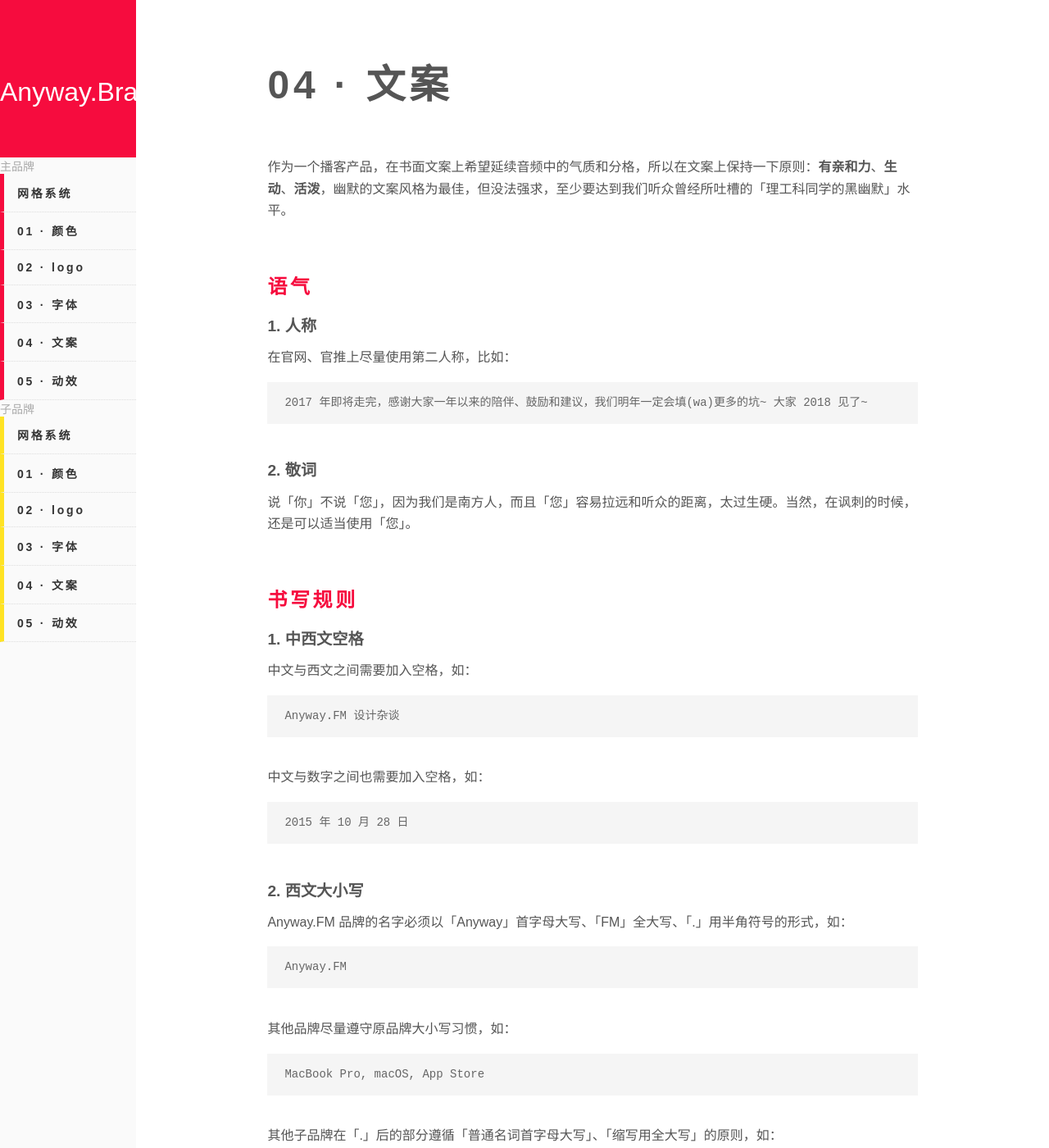
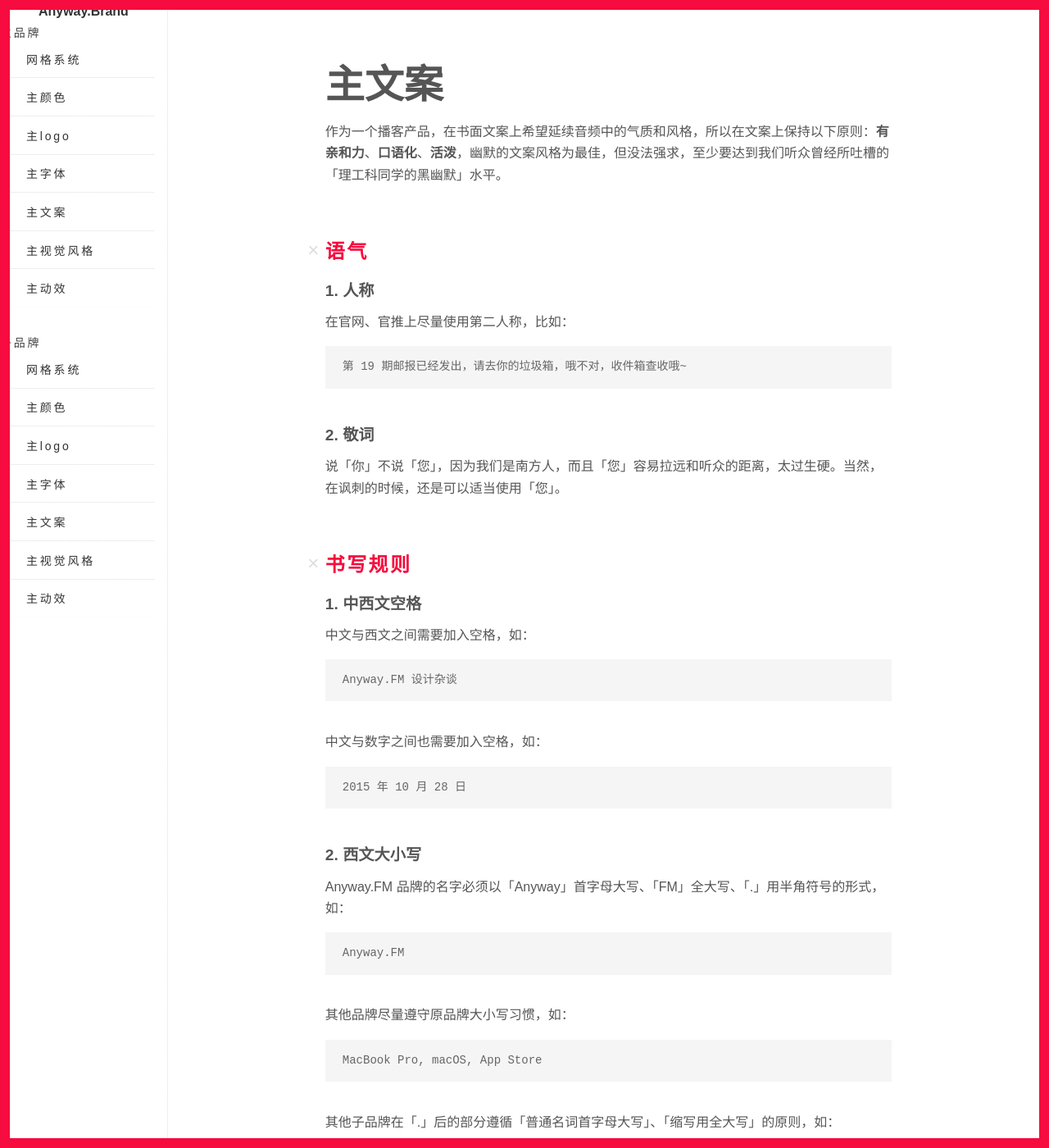
Before and after one commit to Anyway-Design/Anyway.Brand, a Jekyll site: the page built from _posts/2018-01-08-主文案.md, in a window 1280 px wide and 1400 px high. Shown: the whole window at 82% size. Built offline with Jekyll 4.4.1, drawn with Linux system fonts in a browser that asks for light colours; some web fonts are replaced; comment, search, counter and statistics services are not loaded; some of the changed text lies outside the part shown.

Commit message:
更改了标题规则

````diff
--- a/_posts/2018-01-08-04 · 文案.md
+++ b/_posts/2018-01-08-主文案.md
@@ -1,8 +1,9 @@
 ---
 category: main-brand
 layout: default
+post-number: 4
 ---
-作为一个播客产品，在书面文案上希望延续音频中的气质和分格，所以在文案上保持一下原则：**有亲和力**、**生动**、**活泼**，幽默的文案风格为最佳，但没法强求，至少要达到我们听众曾经所吐槽的「理工科同学的黑幽默」水平。
+作为一个播客产品，在书面文案上希望延续音频中的气质和风格，所以在文案上保持以下原则：**有亲和力**、**口语化**、**活泼**，幽默的文案风格为最佳，但没法强求，至少要达到我们听众曾经所吐槽的「理工科同学的黑幽默」水平。
 
 ---
 
@@ -10,7 +11,7 @@ layout: default
 ### 1. 人称
 在官网、官推上尽量使用第二人称，比如：
 ```
-2017 年即将走完，感谢大家一年以来的陪伴、鼓励和建议，我们明年一定会填(wa)更多的坑~ 大家 2018 见了~
+第 19 期邮报已经发出，请去你的垃圾箱，哦不对，收件箱查收哦~
 ```
 ---
 ### 2. 敬词
@@ -60,3 +61,14 @@ Anyway.FM 是一个「讲干活」的播客。
 ---
 
 ### 4. 节目序号
+在第三方音频平台和泛用性播客客户端内尽量使用以下形式，冒号为半角，跟着一个空格：
+```
+№52: iPhone X、腾讯品牌字体、IBM Plex 和 PPT
+```
+
+---
+
+因某些原因无法使用时再尝试以下形式，冒号依然为半角，也跟着一个空格：
+```
+#52: iPhone X、腾讯品牌字体、IBM Plex 和 PPT
+```
--- a/assets/main.css
+++ b/assets/main.css
@@ -7,9 +7,24 @@
 	box-sizing: border-box;
 	-webkit-tap-highlight-color: transparent;
 }
+html{
+	background: #f60c3e;
+}
+body{
+	font-family: 'Anyway Type', 'Myriad Pro', 'PingFang SC', 'Hiragino Sans GB', 'Microsoft YaHei', sans-serif;
+	color: #444;
+	font-size: 62.5%;
+	text-align: center;
+	display: flex;
+	flex-direction: row;
+}
 a{
-	color: #444;
 	text-decoration: none;
+	transition: all .1s ease-in-out;
+}
+::selection{
+	background: #f60c3e;
+	color: #fff;
 }
 ol, ul{
 	list-style-position: inside;
@@ -35,48 +50,89 @@ ol, ul{
 	font-style: normal;
 	font-display: fallback;
 }
-html{
+.mask{
+	position: fixed;
+	z-index: 9999;
+	border: .4rem solid #f60c3e;
+	background: #f60c3e;
+}
+.mt, .mb{
+	height: 0;
+	width: 100%;
+	left: 0;
+}
+.mb{
+	bottom: 0;
+}
+.mt{top: 0;}
+.mv{
+	bottom: 0;
+	height: 999em;
+	width: 0;
+}
+.ml,.ml2{left: 0;}
+.mr,.mr2{right: 0;}
+.ml2,.mr2{bottom: none;top: 0;}
+/* ~Sidebar */
+aside{
+	width: 16vw;
 	background: #fff;
-}
-body{
-	font-family: 'Anyway Type', 'Myriad Pro', 'PingFang SC', 'Hiragino Sans GB', 'Microsoft YaHei', sans-serif;
-	color: #444;
-	font-size: 62.5%;
-	text-align: center;
-	display: flex;
-	flex-direction: row;
-}
-aside{
-	width: 13vw;
-	background: #fafafa;
 	height: 100vh;
 	position: fixed;
+	border-right: 1px dotted #ddd;
+
 }
 .nav{
 	text-align: left;
 	display: flex;
 	width: 100%;
 	flex-direction: column;
+	margin-bottom: 2rem;
+		padding: 0 1rem 0 0;
 }
 .nav li{
 	font-size: .8rem;
 	list-style: none;
 	display: inline-block;
 	font-size: .875rem;
-	color: #aaa;
+	color: #444;
+	letter-spacing: .2em;
+}
+.nav .nav-label{
+	padding: .1em 2rem .2em;
+	text-align: left;
+	font-weight: 400;
+	color: #bbb;
+	/* background: #eee; */
+	font-size: .75rem;
 }
 .nav li a{
 	color: #333;
 	display: block;
-	padding: .8rem 1rem;
-	border-left: .4em solid #f60c3e;
-	letter-spacing: .2em;
+	padding: .8rem 0 .8rem 2rem;
 	border-bottom: 1px dotted #ddd;
+	font-weight: 400;
+}
+.nav li:last-child a{
+	border-color: #fafafa;
+}
+.nav li a:hover{
+	background: #f60c3e;
+	border-style: solid;
+	border-color: #f60c3e;
+	color: #fff;
+}
+.nav li a span{
+	color: #f60c3e;
+	font-feature-settings: 'tnum';
 	font-weight: 700;
-	font-feature-settings: 'tnum';
+	margin: 0 1em 0 0
+}
+.nav li a:hover span{
+	color: rgba(255,255,255,.4);
 }
 .nav-sub li a{
-	border-left: .4em solid #ffe324;
+	/* border-left: .4em solid #ffe324; */
 }
 /*~Footer*/
 footer{
@@ -93,26 +149,32 @@ footer{
 	text-align: center;
 	width: 100%;
 	color: #fff;
-	font-size: 2rem;
-	padding: 2em 0;
+	font-size: 1rem;
+	padding: .4em 0;
 	line-height: 1;
-	background: #f60c3e;
+	font-weight: 700;
+	background: #fff;
+	color: #333;
 }
 .logo img{
-	max-width: 100%;
+	max-width: 80%;
 }
 
 /*~Main*/
 main{
 	height: 100%;
+	min-height: 100vh;
+	overflow: hidden;
 	color: #555;
 	display: block;
 	text-align: left;
-	padding: 4em 10em;
+	padding: 4em 12em;
 	flex-grow: 1;
 	line-height: 1.65;
 	font-size: 1rem;
-	margin-left: 13vw;
+	background: #fff;
+	margin-left: 16vw;
+	position: relative;
 }
 main p, main ol, main ul{
 	margin: .3em 0 1em;
@@ -121,16 +183,27 @@ h1{
 	font-size: 3em;
 	color: #555;
 	font-weight: 700;
-	margin: 0 0 1em;
+	margin: 0;
 	font-feature-settings: 'tnum';
-	letter-spacing: .1em;
+	/* letter-spacing: .1em; */
 }
 h2{
 	font-size: 1.5em;
 	color: #f60c3e;
 	font-weight: 700;
 	margin: .5em 0 .5em;
-	letter-spacing: .15em;
+	letter-spacing: .1em;
+	position: relative;
+}
+h2::before{
+	content: "×";
+	font-weight: 400;
+	color: #ddd;
+	width: .9em;
+	display: block;
+	position: absolute;
+	left: -.9em;
+	top: -.1em
 }
 h3{
 	font-size: 1.2rem;
@@ -150,3 +223,41 @@ main code{
 hr{
 	height: 2em;
 }
+main ul,
+main ol{
+	list-style-position: outside;
+	margin-left: 0em;
+	list-style-type: none;
+	counter-reset: item;
+}
+main ul li:before{
+	content: "× ";
+	color: #f60c3e;
+	font-weight: 400;
+}
+main ol li:before{
+	content: counter(item) ". ";
+	counter-increment: item;
+	color: #f60c3e;
+	font-weight: 400;
+	text-align: left;
+	display: inline-block;
+	font-feature-settings: 'tnum';
+}
+main a{
+	color: #444;
+	border-bottom: 1px dotted #999;
+}
+main a:hover{
+	color: #f60c3e;
+	border-color: #f60c3e;
+}
+.post-deco-number{
+	position: absolute;
+	right: 0em;
+	top: -.3em;
+	font-weight: 700;
+	font-size: 17rem;
+	line-height: 1;
+	color: #f5f5f5;
+}
````
Also changed, not shown: _posts/2018-01-01-主动效.md (renamed from _posts/2018-01-01-05 · 动效.md, +3 -0 lines), _posts/2018-01-01-主视觉风格.md (added, +29 -0 lines), _posts/2018-01-09-03 · 字体.md (deleted, +0 -29 lines), _posts/2018-01-09-主字体.md (added, +32 -0 lines), _posts/2018-01-10-主Logo.md (renamed from _posts/2018-01-10-02 · Logo.md, +3 -0 lines), _posts/2018-01-10-副Logo.md (added, +17 -0 lines), _posts/2018-01-10-副颜色.md (added, +6 -0 lines), _posts/2018-01-11-01 · 颜色.md (deleted, +0 -10 lines), _posts/2018-01-11-主颜色.md (added, +15 -0 lines).
